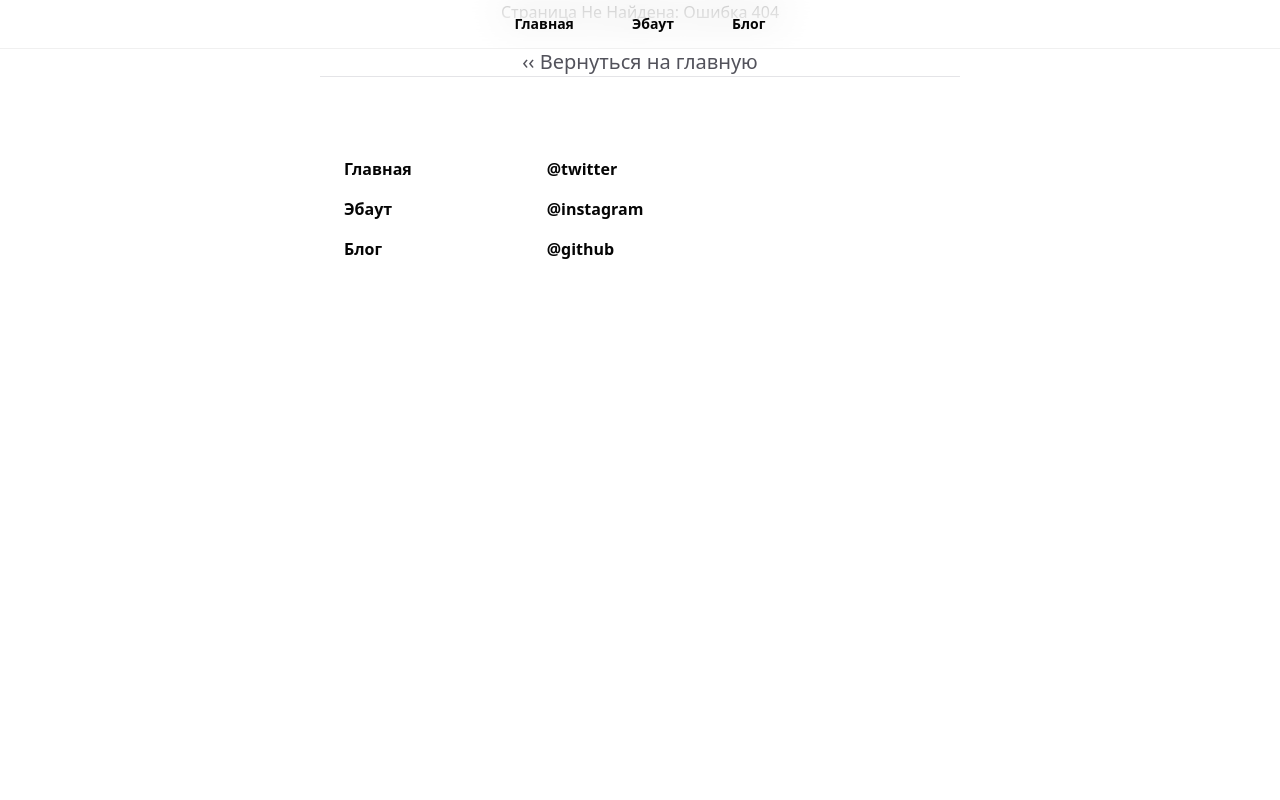
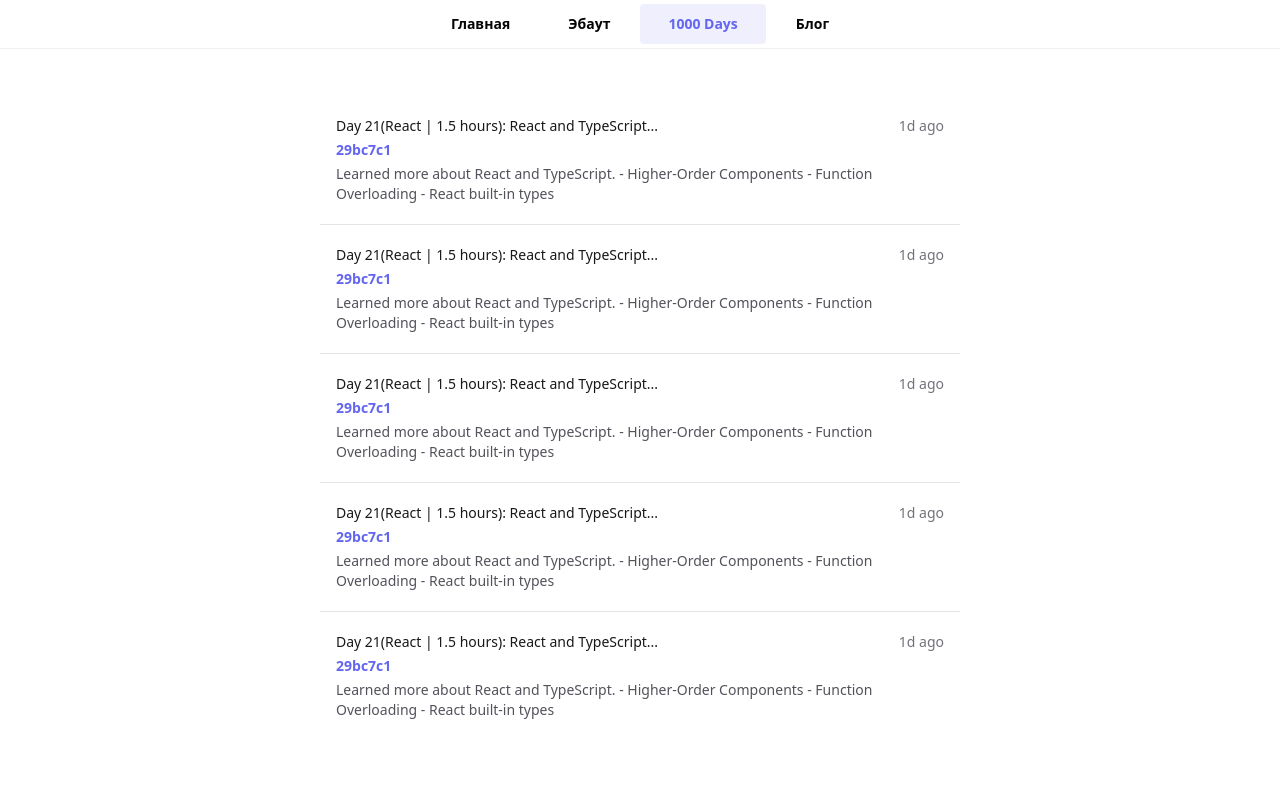
Before and after one commit to alexvyber/front, a Next.js app: page /1000days in a window 1280 px wide. Before the commit this address had no page. Shown: the top 800 px of the page. Built offline with nearby package versions, Linux system fonts and the light colour scheme; what @tailwindcss/typography would draw is missing.

Commit message:
Draft for 1000 days of code page

```diff
--- /dev/null
+++ b/src/components/Commit.tsx
@@ -0,0 +1,95 @@
+const commits = [
+  {
+    commitId: "29bc7c1",
+    comment: "Day 21(React | 1.5 hours): React and TypeScript...",
+    time: "1d ago",
+    datetime: "2021-01-27T16:35",
+    README: `
+      Learned more about React and TypeScript.
+      - Higher-Order Components
+      - Function Overloading
+      - React built-in types`,
+  },
+  {
+    commitId: "29bc7c1",
+    comment: "Day 21(React | 1.5 hours): React and TypeScript...",
+    time: "1d ago",
+    datetime: "2021-01-27T16:35",
+    README: `
+      Learned more about React and TypeScript.
+      - Higher-Order Components
+      - Function Overloading
+      - React built-in types`,
+  },
+  {
+    commitId: "29bc7c1",
+    comment: "Day 21(React | 1.5 hours): React and TypeScript...",
+    time: "1d ago",
+    datetime: "2021-01-27T16:35",
+    README: `
+      Learned more about React and TypeScript.
+      - Higher-Order Components
+      - Function Overloading
+      - React built-in types`,
+  },
+  {
+    commitId: "29bc7c1",
+    comment: "Day 21(React | 1.5 hours): React and TypeScript...",
+    time: "1d ago",
+    datetime: "2021-01-27T16:35",
+    README: `
+      Learned more about React and TypeScript.
+      - Higher-Order Components
+      - Function Overloading
+      - React built-in types`,
+  },
+  {
+    commitId: "29bc7c1",
+    comment: "Day 21(React | 1.5 hours): React and TypeScript...",
+    time: "1d ago",
+    datetime: "2021-01-27T16:35",
+    README: `
+      Learned more about React and TypeScript.
+      - Higher-Order Components
+      - Function Overloading
+      - React built-in types`,
+  },
+];
+
+export default function Commits() {
+  return (
+    <ul role="list" className="divide-y divide-gray-200">
+      {commits.map((commit) => (
+        <li
+          key={commit.commitId}
+          className="relative bg-white py-5 px-4 hover:bg-indigo-50 focus-within:ring-2 focus-within:ring-inset focus-within:ring-indigo-600"
+        >
+          <div className="flex justify-between space-x-3">
+            <div className="min-w-0 flex-1">
+              <a href="#" className="block focus:outline-none">
+                <span className="absolute inset-0" aria-hidden="true" />
+                <p className="text-sm font-medium text-gray-900 truncate">
+                  {commit.comment}
+                </p>
+                <p className="text-sm text-indigo-500 mt-1 truncate">
+                  {commit.commitId}
+                </p>
+              </a>
+            </div>
+            <time
+              dateTime={commit.datetime}
+              className="flex-shrink-0 whitespace-nowrap text-sm text-gray-500"
+            >
+              {commit.time}
+            </time>
+          </div>
+          <div className="mt-1">
+            <p className="line-clamp-2 text-sm text-gray-600">
+              {commit.README}
+            </p>
+          </div>
+        </li>
+      ))}
+    </ul>
+  );
+}
--- a/src/components/Links/index.ts
+++ b/src/components/Links/index.ts
@@ -37,6 +37,12 @@ export const Links: Array<NavLink> = [
   //   title: "Проекты",
   // },
   {
+    activeRoute: "1000 Days",
+    activePath: "/1000days",
+    href: "/1000days",
+    title: "1000 Days",
+  },
+  {
     activeRoute: "Блог",
     activePath: "/blog",
     href: "/blog",
--- /dev/null
+++ b/src/lib/api/getCommits.ts
@@ -0,0 +1,31 @@
+import { fetchAPI } from "./index";
+
+export async function getCommits() {
+  const data = await fetchAPI(
+    `
+    query {
+      repository(owner:"octocat", name:"Hello-World") {
+        issues(last:20, states:CLOSED) {
+          edges {
+            node {
+              title
+              url
+              labels(first:5) {
+                edges {
+                  node {
+                    name
+                  }
+                }
+              }
+            }
+          }
+        }
+      }
+    }
+ `,
+    {
+      variables: {},
+    }
+  );
+  return data?.posts[0];
+}
--- /dev/null
+++ b/src/pages/1000days.tsx
@@ -0,0 +1,56 @@
+import { GetStaticProps } from "next";
+import { FC } from "react";
+import { CenteredColumn } from "~/components/CenteredColumn";
+import { Wrapper } from "~/components/Wrapper";
+
+import * as React from "react";
+import Commits from "~/components/Commit";
+type Commit = {
+  name: string;
+};
+
+type Props = {
+  commits: Array<Commit>;
+};
+
+type CommitProps = {
+  children?: React.ReactNode;
+};
+const Commit = ({ children }: CommitProps) => <section>{children}</section>;
+
+const Days: FC<Props> = ({ commits }: Props) => {
+  return (
+    <Wrapper>
+      <CenteredColumn>
+        {/* {commits.map((item) => (
+          <Commit key={item.name}> {item.name} </Commit>
+        ))} */}
+
+        <Commits />
+      </CenteredColumn>
+    </Wrapper>
+  );
+};
+
+const repo = "https://github.com/alexvyber/1000daysofcode.git";
+// Aray for dev purposes
+const testArray: Commit[] = [];
+for (let i = 0; i < 20; i++) {
+  testArray.push({ name: `My name is ${i}` });
+}
+
+const getCommits = async () => testArray; // tmp
+
+export const getStaticProps: GetStaticProps = async () => {
+  const commits: Commit[] = await getCommits();
+  console.log(commits);
+
+  return {
+    revalidate: 60 * 60 * 2,
+    props: {
+      commits,
+    },
+  };
+};
+
+export default Days;
```
